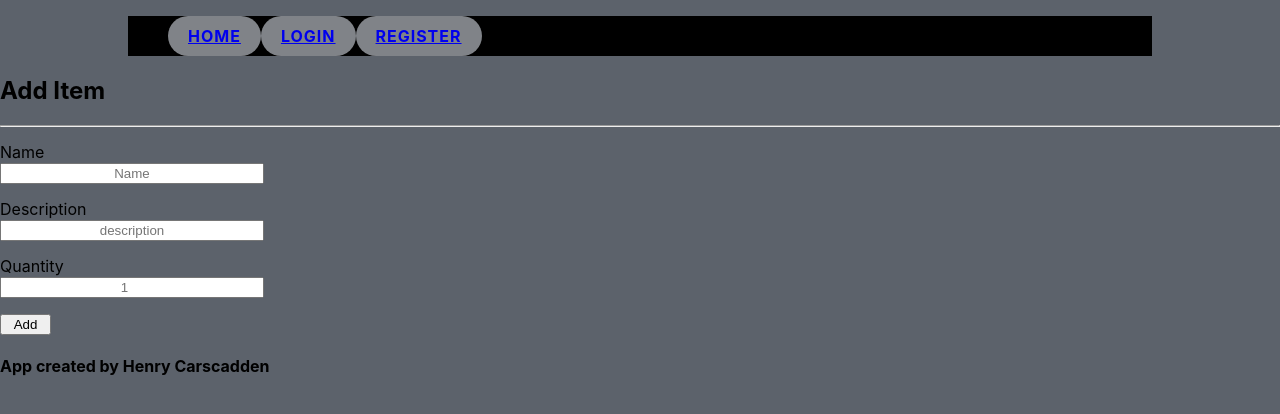
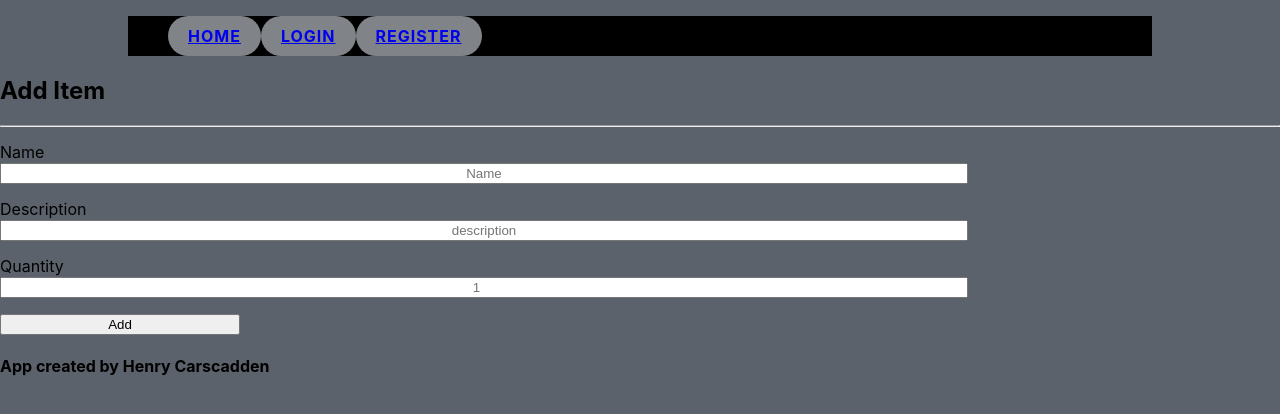
Before and after one commit to hcars/nv_mngr, a React (Create React App) app in the folder frontend/: page /add in a window 1280 px wide. Shown: the top 414 px of the page. Built offline with nearby package versions, Linux system fonts and the light colour scheme.

Commit message:
Added first and last name to user list page.

```diff
--- a/frontend/src/components/UserInfo.js
+++ b/frontend/src/components/UserInfo.js
@@ -1,9 +1,20 @@
 function UserInfo({ user }) {
+
+  if ((user.first_name.length) > 0 && (user.last_name.length > 0)){
   return (
     <div>
-      <h1>Welcome, {user.username}</h1>
+      <h1>Welcome, {user.first_name} {user.last_name} ({user.username})</h1>
     </div>
   );
+
+  }
+  else {
+    return (
+      <div>
+        <h1>Welcome, {user.username}</h1>
+      </div>
+    );
+  }
 }
 
 export default UserInfo;
--- a/frontend/src/context/AuthContext.js
+++ b/frontend/src/context/AuthContext.js
@@ -44,16 +44,17 @@ export const AuthProvider = ({ children }) => {
     }
   };
 
-  const registerUser = async (username, firstName, lastName, password, password2) => {
+  const registerUser = async (username, first_name, last_name, password, password2) => {
     const response = await fetch("http://127.0.0.1:8000/api/register/", {
       method: "POST",
       headers: {
         "Content-Type": "application/json"
       },
+
       body: JSON.stringify({
         username,
-        firstName,
-        lastName,
+        first_name,
+        last_name,
         password,
         password2
       })
--- a/frontend/src/styles/LoginPage.css
+++ b/frontend/src/styles/LoginPage.css
@@ -10,7 +10,7 @@
 
 
 .form-control {
-    width: 20%; /* limit the size of the boxes to 1/4 of the screen */
+    width: 75%; /* limit the size of the boxes to 1/4 of the screen */
     margin: 15px 0; /* add spacing between form elements */
 }
 
@@ -21,5 +21,5 @@
 
 
 button {
-    width: 20%; /* make the submit button 1/2 the size of the boxes */
+    width: 25%; /* make the submit button 1/2 the size of the boxes */
 }
```
Also changed, not shown: 2 other files (tests, documents, lock files or other folders).
